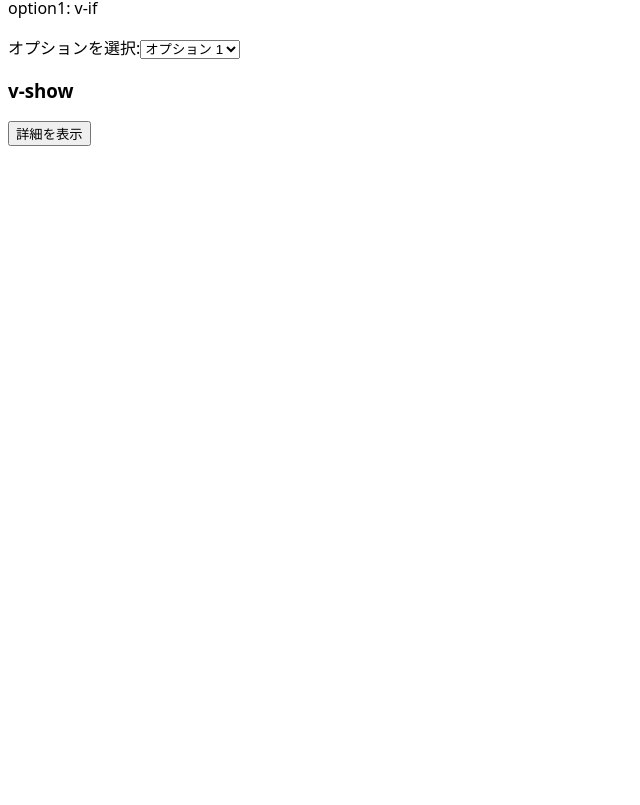
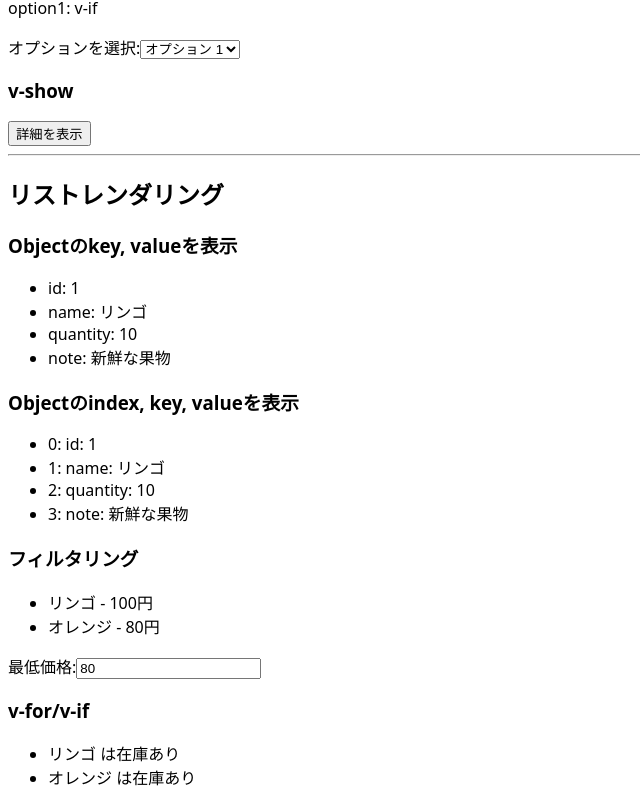
Before and after one commit to rx21js6/learn-vue3-20260106, a Vue app: page /#/guide in a window 1280 px wide. Shown: the part 3120-3925 px from the top of the page, without its empty margins (0-640 px from the left). Before the commit the page ends 3274 px from the top, so only its background shows below. Built offline with nearby package versions, Linux system fonts and the light colour scheme.

Commit message:
リストレンダリング

```diff
--- /dev/null
+++ b/src/guide/list-rendering/ListRenderingExample.vue
@@ -0,0 +1,66 @@
+<script setup lang="ts">
+import { computed, ref } from 'vue'
+
+const myObject = ref({
+  id: 1,
+  name: 'リンゴ',
+  quantity: 10,
+  note: '新鮮な果物',
+})
+
+const nonFilteredList = ref([
+  { id: 1, name: 'リンゴ', price: 100 },
+  { id: 2, name: 'バナナ', price: 50 },
+  { id: 3, name: 'オレンジ', price: 80 },
+])
+
+const minPrice = ref(80)
+const filteredList = computed(() =>
+  nonFilteredList.value.filter((item) => item.price >= minPrice.value),
+)
+
+const vifCheckList = ref([
+  { id: 1, name: 'リンゴ', available: true },
+  { id: 2, name: 'バナナ', available: false },
+  { id: 3, name: 'オレンジ', available: true },
+])
+</script>
+<template>
+  <div>
+    <h3>Objectのkey, valueを表示</h3>
+    <ul>
+      <li v-for="(value, key) in myObject" :key="key">
+        {{ key }}: {{ value }}
+      </li>
+    </ul>
+  </div>
+
+  <div>
+    <h3>Objectのindex, key, valueを表示</h3>
+    <ul>
+      <li v-for="(value, key, index) in myObject" :key="key">
+        {{ index }}: {{ key }}: {{ value }}
+      </li>
+    </ul>
+  </div>
+
+  <div>
+    <h3>フィルタリング</h3>
+    <ul>
+      <li v-for="item in filteredList" :key="item.id">
+        {{ item.name }} - {{ item.price }}円
+      </li>
+    </ul>
+    <label for="minPrice">最低価格:</label>
+    <input id="minPrice" type="number" v-model.number="minPrice" />
+  </div>
+
+  <div>
+    <h3>v-for/v-if</h3>
+    <ul>
+      <template v-for="item in vifCheckList" :key="item.id">
+        <li v-if="item.available">{{ item.name }} は在庫あり</li>
+      </template>
+    </ul>
+  </div>
+</template>
--- a/src/pages/GuideIndex.vue
+++ b/src/pages/GuideIndex.vue
@@ -2,6 +2,7 @@
 import ConditionalRenderingExample from '@/guide/conditiona-rendering/ConditionalRenderingExample.vue'
 import EventHandlingExample from '@/guide/event-handling/EventHandlingExample.vue'
 import FormBindingExample from '@/guide/form-binding/FormBindingExample.vue'
+import ListRenderingExample from '@/guide/list-rendering/ListRenderingExample.vue'
 import ReactivityExample from '@/guide/reactivity/ReactivityExample.vue'
 import TemplateSyntaxExample from '@/guide/template-syntax/TemplateSyntaxExample.vue'
 </script>
@@ -38,4 +39,9 @@ import TemplateSyntaxExample from '@/guide/template-syntax/TemplateSyntaxExample
     <h2>条件付きレンダリング</h2>
     <ConditionalRenderingExample />
   </div>
+  <hr />
+  <div>
+    <h2>リストレンダリング</h2>
+    <ListRenderingExample />
+  </div>
 </template>
```
